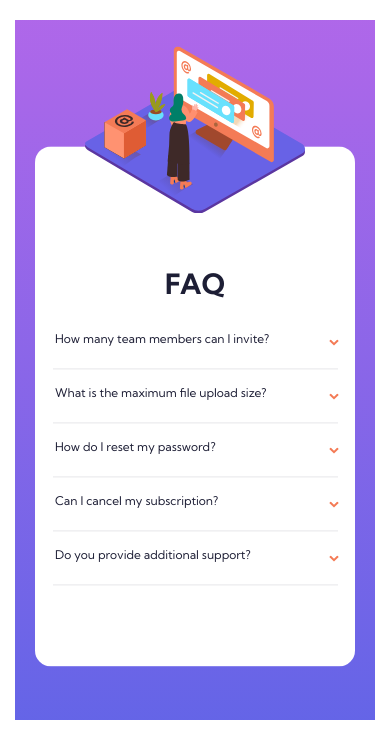
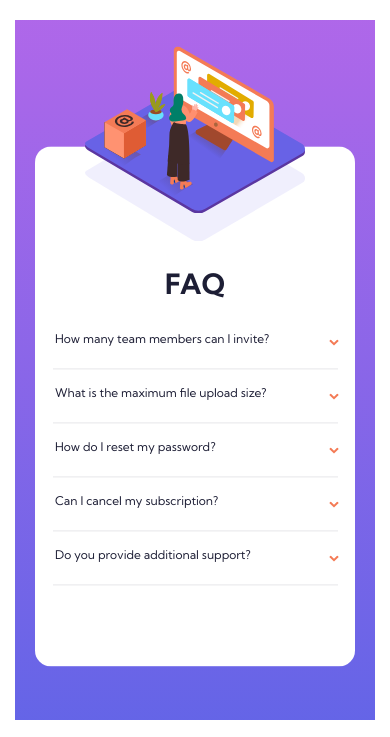
Before and after one commit to LinziJayne36/faq-accordion-card, a plain HTML site: page index.html in a window 390 px wide. Shown: the top 737 px of the page. Drawn offline with Linux system fonts and the light colour scheme.

Commit message:
Add correct filepath for mobile background img

```diff
--- a/css/styles.css
+++ b/css/styles.css
@@ -21,7 +21,7 @@
 }
 
 .card {
-    background-image: url("./images/bg-pattern-mobile.svg");
+    background-image: url("./../images/bg-pattern-mobile.svg");
     background-repeat: no-repeat;
     background-position: 50% 0%;
     background-size: 220px;
```
